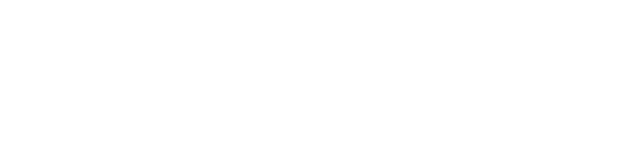
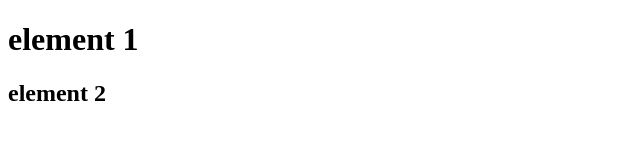
Before and after one commit to oakesrandall/git-test, a plain HTML site: page index.html in a window 1280 px wide. Shown: the whole page, without its empty margins (0-640 px from the left). Drawn offline with Linux system fonts and the light colour scheme.

Commit message:
partner 2 updates

```diff
--- a/index.html
+++ b/index.html
@@ -14,6 +14,9 @@
         <!--[if lt IE 7]>
             <p class="browsehappy">You are using an <strong>outdated</strong> browser. Please <a href="#">upgrade your browser</a> to improve your experience.</p>
         <![endif]-->
+        <h1>element 1</h1>
+        <h2>element 2</h2>
+
 
     </body>
 </html>
```
Also changed, not shown: 1 other file.
